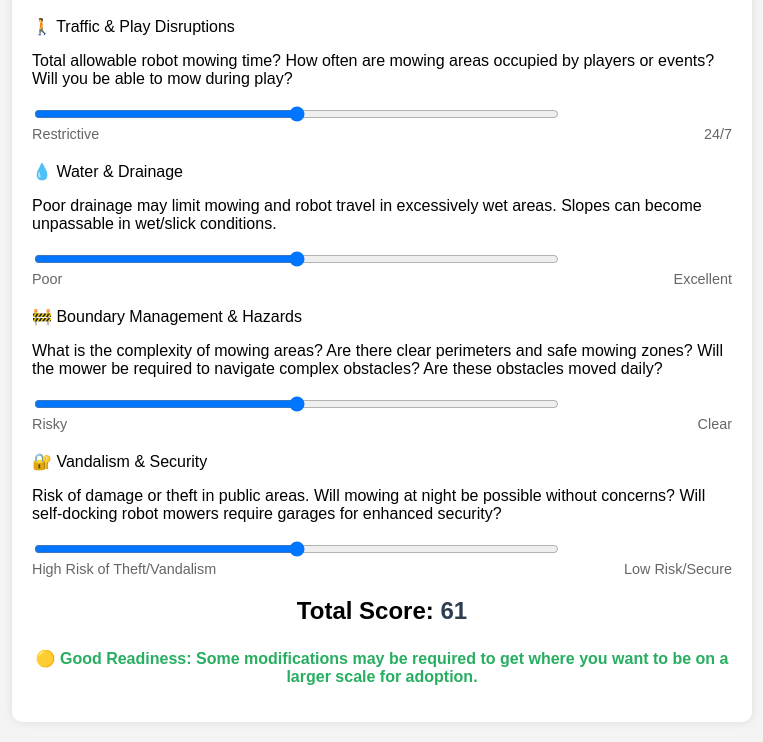
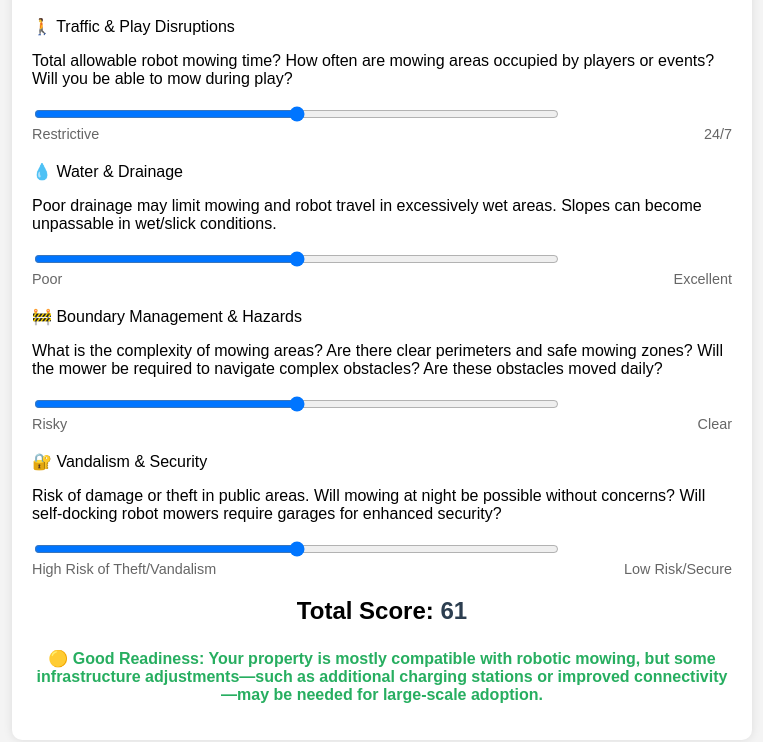
Before and after one commit to bphodges12/bphodges.github.io, a plain HTML site: page index.html in a window 1280 px wide. Shown: the part 922-1664 px from the top of the page, without its empty margins (258-1021 px from the left). Drawn offline with Linux system fonts and the light colour scheme.

Commit message:
Update index.html

```diff
--- a/index.html
+++ b/index.html
@@ -20,7 +20,8 @@
     <div class="survey-container">
         <h2>Robotic Mower Readiness & Recommendation Survey</h2>
         <p>This survey helps assess how ready your golf course or sports field is for robotic mower adoption. A high total score means fewer barriers to full-scale implementation, while a lower score does not mean it's impossible—it simply indicates that additional adjustments and workarounds will be required to make robotic mowing viable. This tool helps identify key areas for improvement and guides decision-making for your course or property.</p>
-        <form id="survey-form">
+    <form action="https://docs.google.com/forms/d/e/1fmk81ekY_FkkVD2SItvSFu0VYA4a7KBCX7OAwzPCn7g/formResponse" method="POST" target="_blank">
+
             <div class="question">
                 <label>🌄 Terrain & Slope Severity</label>
                 <p>How steep or flat is the mowing area? Steep slopes may limit robotic mower effectiveness and viability. Localized severe hills can be handled with specialized robotic mower models.</p>
@@ -89,10 +90,11 @@
 
             document.querySelector('.score-output').textContent = totalScore;
             let readiness = "";
-            if (totalScore >= 80) readiness = "✅ Excellent Readiness: Your site is highly suited for robotic mowing on a full-course scale!";
-            else if (totalScore >= 60) readiness = "🟡 Good Readiness: Some modifications may be required to get where you want to be on a larger scale for adoption.";
-            else if (totalScore >= 40) readiness = "🟠 Moderate Readiness: Significant adjustments needed to achieve long-term adoption across the property. Start with low-hanging fruit and go from there.";
-            else readiness = "❌ Not Ready: Major obstacles prevent effective robotic mowing.";
+            if (totalScore >= 80) readiness = "✅ Excellent Readiness: Your site is well-suited for robotic mowing, but full implementation may require significant infrastructure investments such as enhanced power accessibility and connectivity solutions.";
+            else if (totalScore >= 60) readiness = "🟡 Good Readiness: Your property is mostly compatible with robotic mowing, but some infrastructure adjustments—such as additional charging stations or improved connectivity—may be needed for large-scale adoption.";
+            else if (totalScore >= 40) readiness = "🟠 Moderate Readiness: While robotic mowing is possible, achieving efficiency across the entire property will require significant investments in power, connectivity, or layout adjustments to minimize operational challenges.";
+            else readiness = "❌ Not Ready: Substantial barriers exist that prevent effective robotic mowing. Overcoming these challenges would require major changes, including costly upgrades to infrastructure, redesigning mowing zones, and enhancing connectivity.";
+
 
             document.getElementById('readiness-level').textContent = readiness;
         }
```
